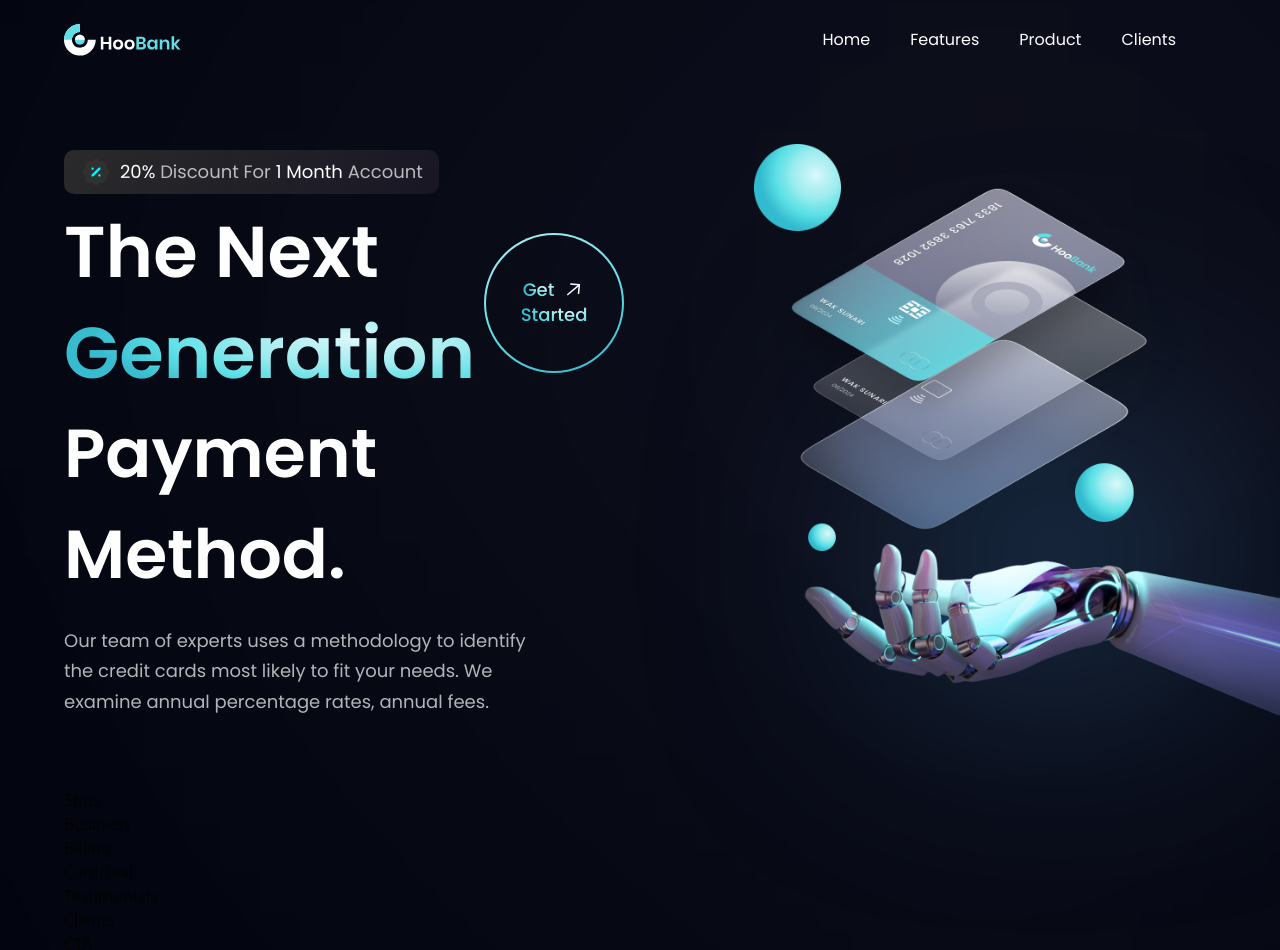
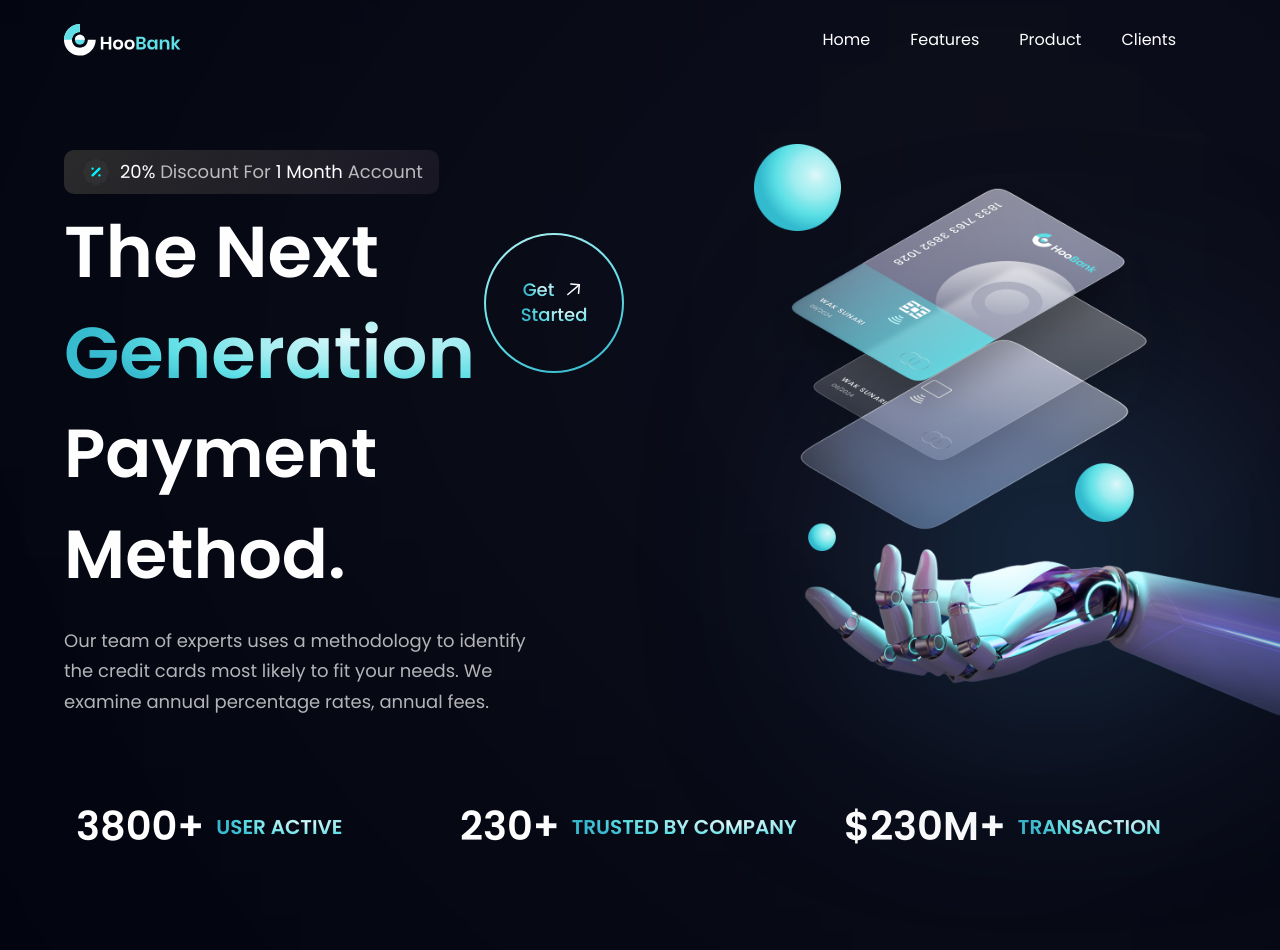
Before and after one commit to MG10327/BankApp, a React (Vite) app: page / in a window 1280 px wide. Shown: the top 950 px of the page. Built offline with nearby package versions, Linux system fonts and the light colour scheme.

Commit message:
setup stats section

```diff
--- a/src/components/Stats.jsx
+++ b/src/components/Stats.jsx
@@ -1,8 +1,17 @@
 import React from 'react'
+import styles from '../Style'
+import { stats } from '../constants'
 
 const Stats = () => {
   return (
-    <div>Stats</div>
+    <section className={`${styles.flexCenter} flex-row flex-wrap sm:mb-20 mb-6` }>
+      {stats.map((stat) =>
+        <div key={stat.id} className={`flex-1 flex justify-start items-center flex-row m-3`}>
+          <h4 className='font-poppins font-semibold xs:text-[40px] text-[30px] xs:leading-[53px] leading-[43px] text-white'>{stat.value}</h4>
+          <p className='font-poppins font-semibold xs:text-[20px] text-[15px] xs:leading-[26px] leading-[12px] text-gradient uppercase ml-3'>{stat.title}</p>
+        </div>
+      )}
+    </section>
   )
 }
 
```
